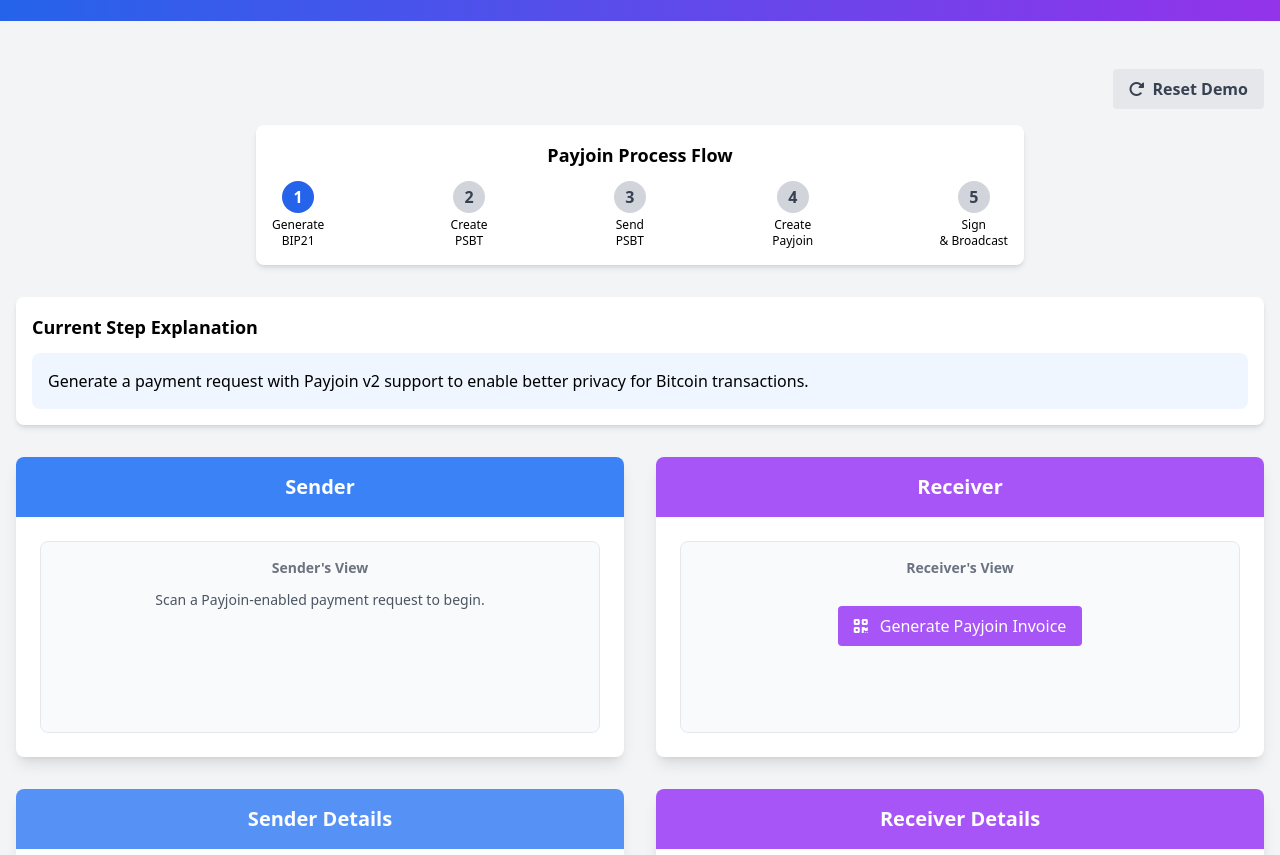
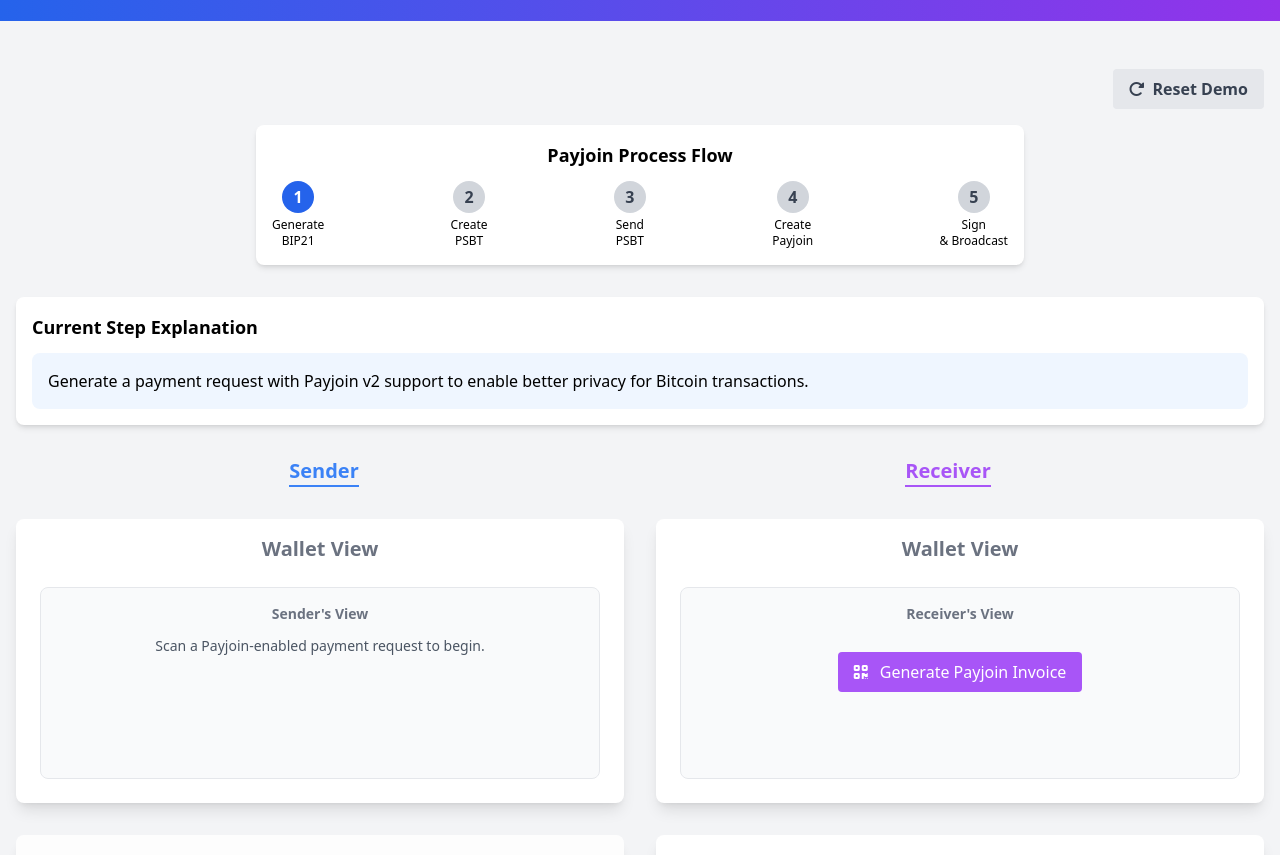
Before and after one commit to riverKanies/interactive-payjoin, a website built with webpack: page public/index.html in a window 1280 px wide. Shown: the part 95-950 px from the top of the page. Built offline with nearby package versions, Linux system fonts and the light colour scheme; a script that the page names is missing; files whose address does not match are found by name; what bitcoindevkit would draw is missing.

Commit message:
feat: improve title ui's

```diff
--- a/public/index.html
+++ b/public/index.html
@@ -65,13 +65,18 @@
             </div>
         </div>
 
+        <div class="flex justify-around mb-8">
+            <h2 class="text-xl font-bold text-blue-500 border-b-2 border-blue-500 ">Sender</h2>
+            <h2 class="text-xl font-bold text-purple-500 border-b-2 border-purple-500">Receiver</h2>
+        </div>
+
         <!-- Wallet View Cards -->
         <div class="grid grid-cols-1 md:grid-cols-2 gap-8 mb-8">
             <!-- Sender Wallet View -->
             <div class="bg-white rounded-lg shadow-lg overflow-hidden">
-                <div class="bg-blue-500 p-4">
-                    <h2 class="text-xl font-bold text-white text-center">Sender</h2>
-                </div>
+
+                <h2 class="text-xl font-bold text-gray-500 text-center pt-4">Wallet View</h2>
+
                 <div class="p-6">
                     <!-- Sender UI Section -->
                     <div id="sender-ui" class="border rounded-lg p-4 bg-gray-50 min-h-[12rem] fade-in">
@@ -85,9 +90,7 @@
 
             <!-- Receiver Wallet View -->
             <div class="bg-white rounded-lg shadow-lg overflow-hidden">
-                <div class="bg-purple-500 p-4">
-                    <h2 class="text-xl font-bold text-white text-center">Receiver</h2>
-                </div>
+                <h2 class="text-xl font-bold text-gray-500 text-center pt-4">Wallet View</h2>
                 <div class="p-6">
                     <!-- Receiver UI Section -->
                     <div id="receiver-ui" class="border rounded-lg p-4 bg-gray-50 min-h-[12rem] fade-in">
@@ -128,9 +131,7 @@
         <div class="grid grid-cols-1 md:grid-cols-2 gap-8">
             <!-- Sender Side -->
             <div id="sender-container" class="bg-white rounded-lg shadow-lg overflow-hidden transition-all duration-300 ease-in-out sender-inactive">
-                <div class="bg-blue-500 p-4">
-                    <h2 class="text-xl font-bold text-white text-center">Sender Details</h2>
-                </div>
+                <h2 class="text-xl font-bold text-gray-500 text-center pt-4">Details</h2>
                 <div class="p-6 h-[32rem] overflow-y-auto">
                     <div class="space-y-4 mb-4">
                         <div class="p-4 bg-blue-50 rounded flex justify-between items-center">
@@ -200,9 +201,7 @@
 
             <!-- Receiver Side -->
             <div id="receiver-container" class="bg-white rounded-lg shadow-lg overflow-hidden transition-all duration-300 ease-in-out receiver-active">
-                <div class="bg-purple-500 p-4">
-                    <h2 class="text-xl font-bold text-white text-center">Receiver Details</h2>
-                </div>
+                <h2 class="text-xl font-bold text-gray-500 text-center pt-4">Details</h2>
                 <div class="p-6 h-[32rem] overflow-y-auto">
                     <div class="space-y-4 mb-4">
                         <div class="p-4 bg-purple-50 rounded flex justify-between items-center">
```
